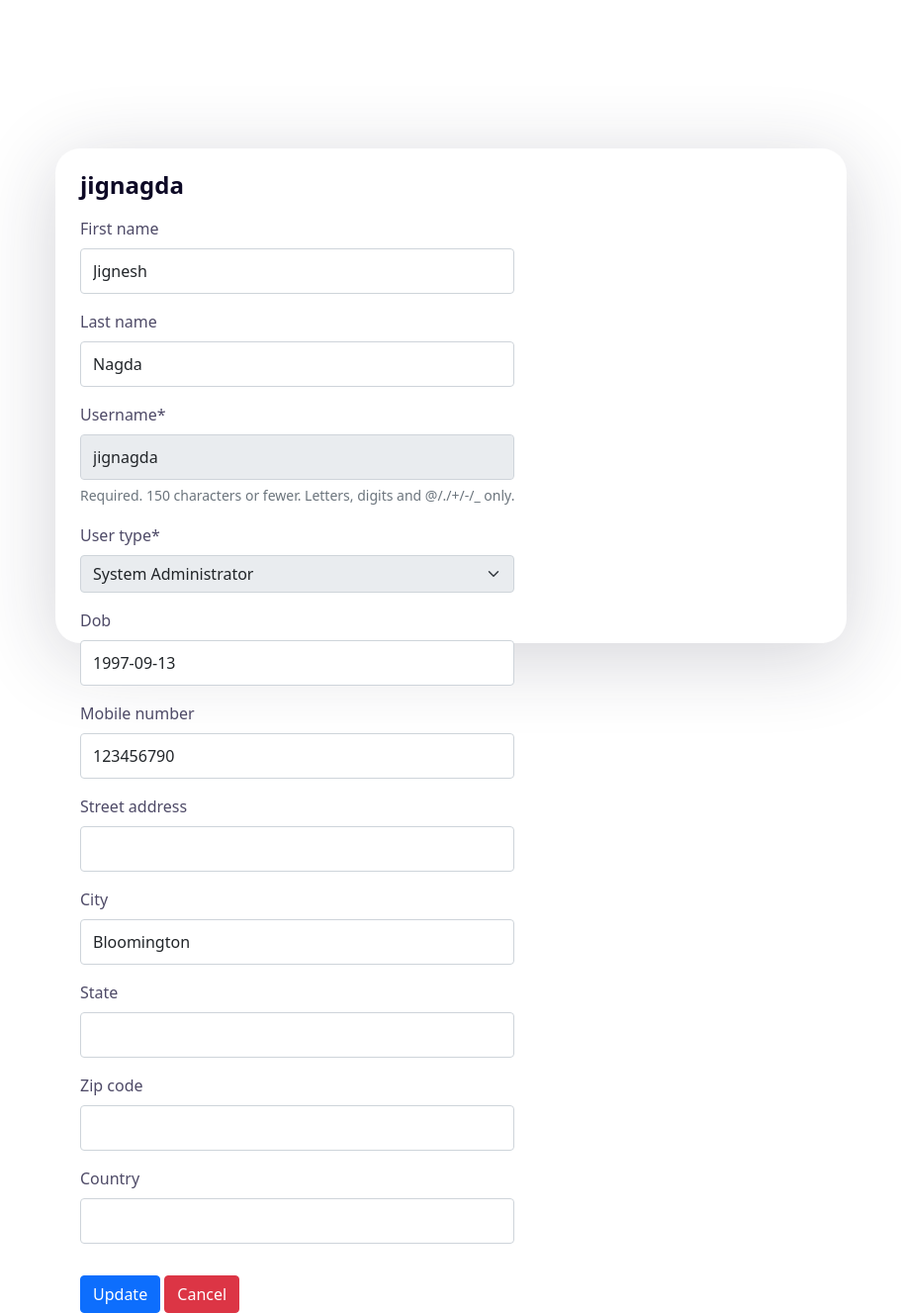
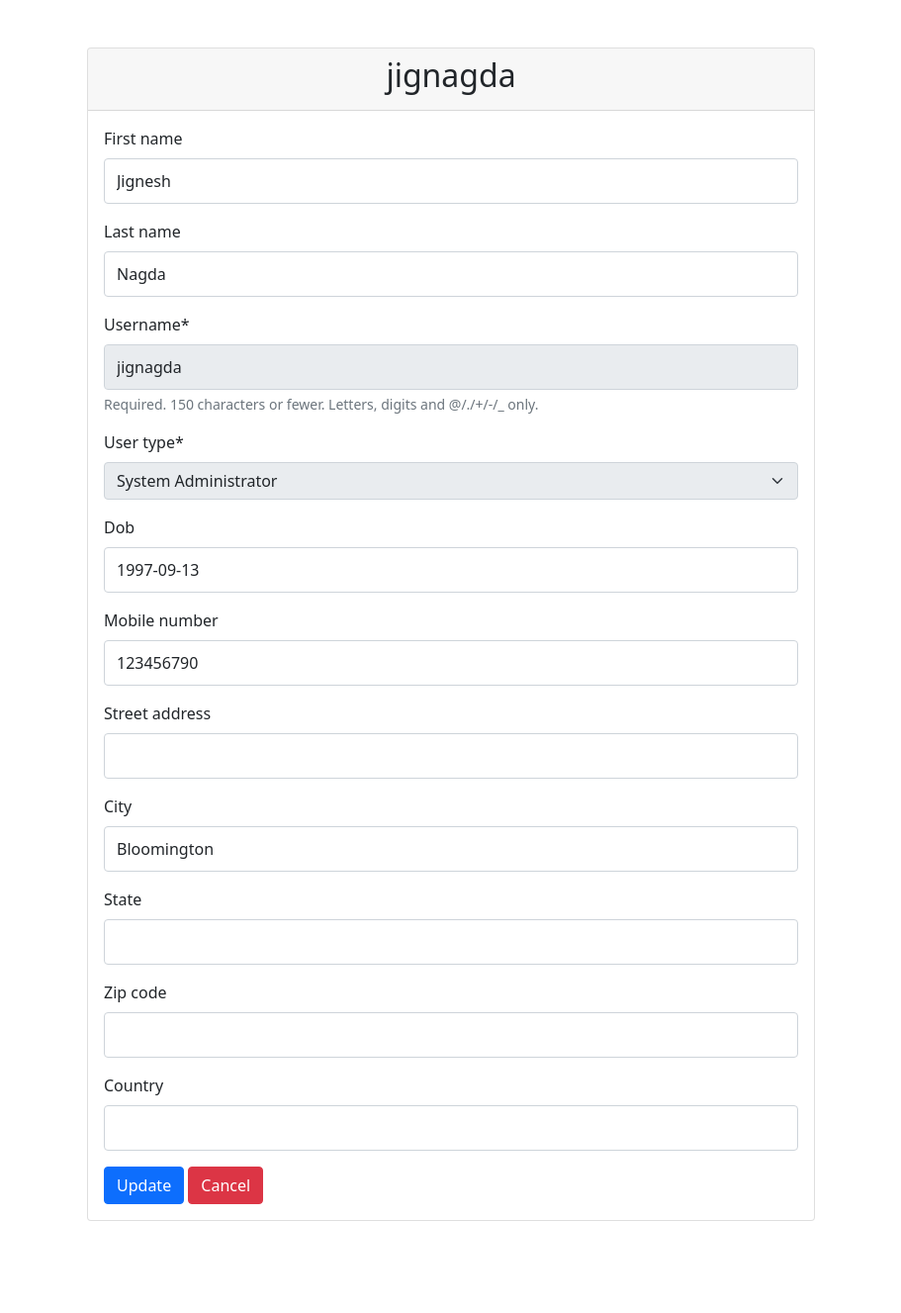
Before and after one commit to radioactive17/Mugiwara, a Django app: page /profile in a window 1280 px wide. Shown: the part 80-1407 px from the top of the page at 99% size, without its empty margins (184-1095 px from the left). After the commit the page ends 1314 px from the top, so only its background shows below. Run offline with Django 5.2, Linux system fonts and the light colour scheme; a user stored in the database is signed in; data comes from the database, SQL or seed files in the repository; some libraries are stand-ins or nearby versions.

```diff
--- a/users/templates/users/base.html
+++ b/users/templates/users/base.html
@@ -21,12 +21,12 @@
                         class="navbar-toggler-icon"></span></button>
                 <div class="collapse navbar-collapse" id="navcol-1">
                     <ul class="navbar-nav ms-auto">
-                        <li class="nav-item"><a class="nav-link" style="color:#ffffff;" href="#">
+                        <li class="nav-item"><a class="nav-link" style="color:#ffffff;" href="/credit">
                             <!-- <i class="fa fa-home"></i>&nbsp;Deposit</a></li> -->
                             <i class="fa fa-money"></i>&nbsp;Deposit</a></li>
-                        <li class="nav-item"><a class="nav-link" style="color:#ffffff;" href="#"><i
+                        <li class="nav-item"><a class="nav-link" style="color:#ffffff;" href="/debit"><i
                                     class="fa fa-money"></i>&nbsp;Withdraw</a></li>
-                        <li class="nav-item"><a class="nav-link" style="color:#ffffff;" href="#"><i
+                        <li class="nav-item"><a class="nav-link" style="color:#ffffff;" href="/create_transaction"><i
                                         class="fa fa-exchange"></i>&nbsp;Transfer</a></li>
                         <li class="nav-item"><a class="nav-link" style="color:#ffffff;" href="{% url 'profile'%}"><i
                                         class="fa fa-user"></i>&nbsp;Profile</a></li>
--- a/users/templates/users/profile.html
+++ b/users/templates/users/profile.html
@@ -2,22 +2,26 @@
 {% load crispy_forms_tags %}
 
 {% block content %}
-<div class="blog-slider" style="margin-top: 150px;height: 500px;">
-    <div class="blog-slider__wrp swiper-wrapper">
-        <div class="blog-slider__text">
-            <div class="blog-slider__title">
-                <p>{{ user.username }}</p>
+<div class="container mt-5">
+    <div class="row justify-content-center">
+        <div class="col-md-8">
+            <div class="card">
+                <div class="card-header">
+                    <h2 class="text-center">{{ user.username }}</h2>
+                </div>
+                <div class="card-body">
+                    <form id="create_blog" method="POST" enctype="multipart/form-data">
+                        {% csrf_token %}
+                        {{ u_form|crispy }}
+                        {{ b_form|crispy }}
+                        <div class="form-group mt-3">
+                            <button type="submit" class="btn btn-primary mr-2">Update</button>
+                            <a class="btn btn-danger" href="{% url 'mugiwara' %}" role="button">Cancel</a>
+                        </div>
+                    </form>
+                </div>
             </div>
-            <form id = "create_blog"  method = "POST" enctype="multipart/form-data">
-                {% csrf_token %}
-                {{ u_form|crispy }}
-                {{ b_form|crispy }}
-                <button type="submit" class="btn btn-primary mt-3">Update</button>
-                <a class="btn btn-danger mt-3" href="{% url 'mugiwara' %}" role="button">Cancel</a>
-            </form>
         </div>
-
-
     </div>
 </div>
 {% endblock %}
```
Also changed, not shown: users/templates/users/create_transaction.html (+33 -7 lines), users/templates/users/credit_template.html (+33 -9 lines), users/templates/users/debit_template.html (+30 -8 lines).
